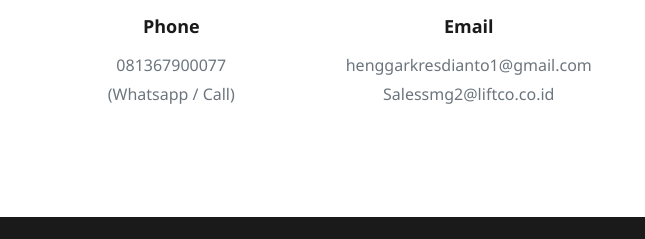
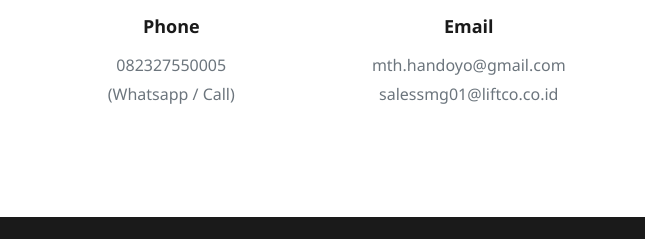
Before and after one commit to blitiket/blitiket.github.io, a website: page index.html in a window 1280 px wide. Shown: the part 6410-6649 px from the top of the page, 320-965 px from the left. Drawn offline with Linux system fonts and the light colour scheme.

Commit message:
Update index.html

```diff
--- a/index.html
+++ b/index.html
@@ -535,14 +535,14 @@
                             <i class="fas fa-phone"></i>
                         </div>
                         <h3>Phone</h3>
-                    <p>081367900077<br>(Whatsapp / Call)</p>
+                    <p>082327550005<br>(Whatsapp / Call)</p>
                     </div>
                     <div class="info-card">
                         <div class="info-icon">
                             <i class="fas fa-envelope"></i>
                         </div>
                         <h3>Email</h3>
-                    <p>henggarkresdianto1@gmail.com<br>Salessmg2@liftco.co.id</p>
+                    <p>mth.handoyo@gmail.com<br>salessmg01@liftco.co.id</p>
                     </div>
                     <div class="info-card">
                         <div class="info-icon">
```
